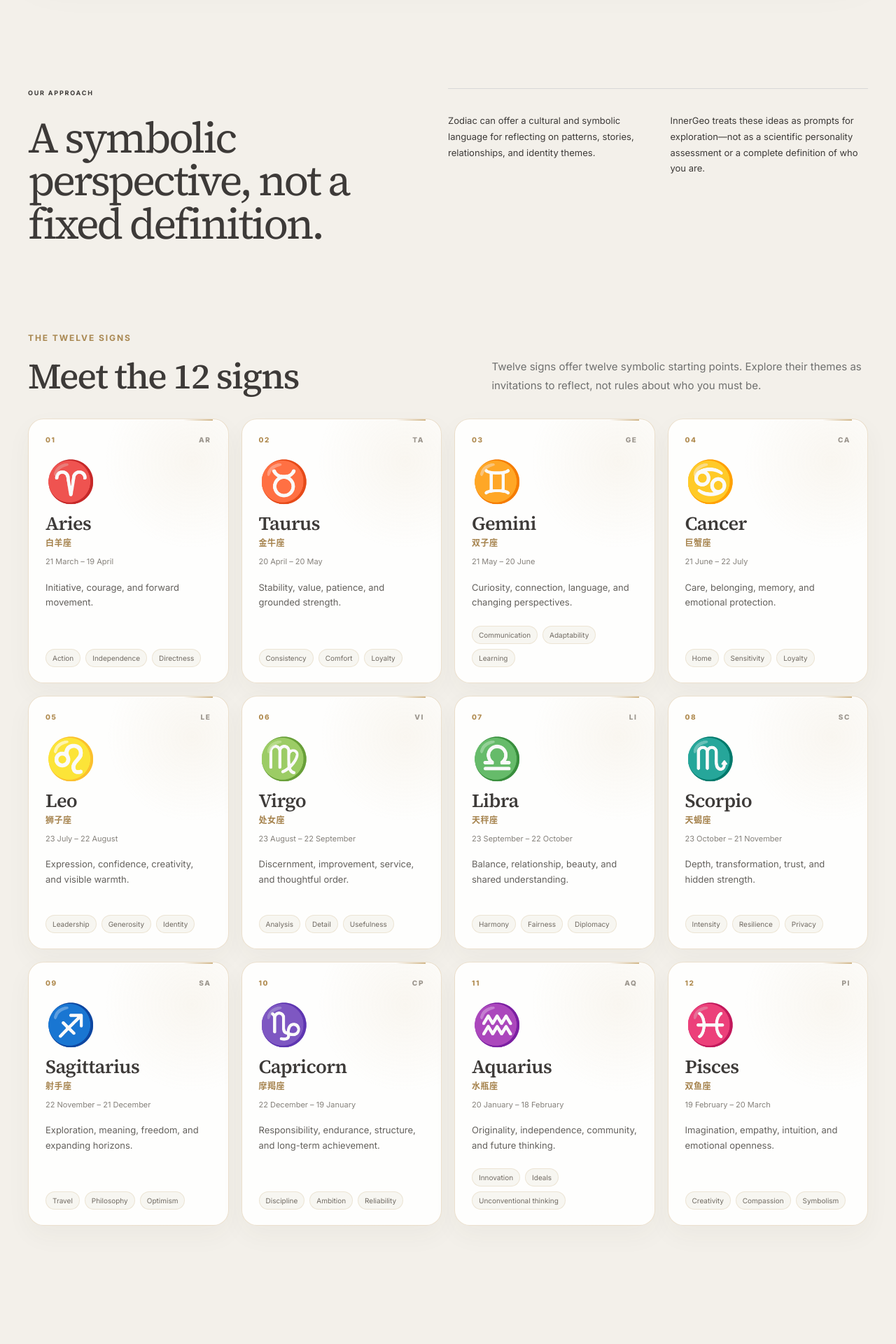
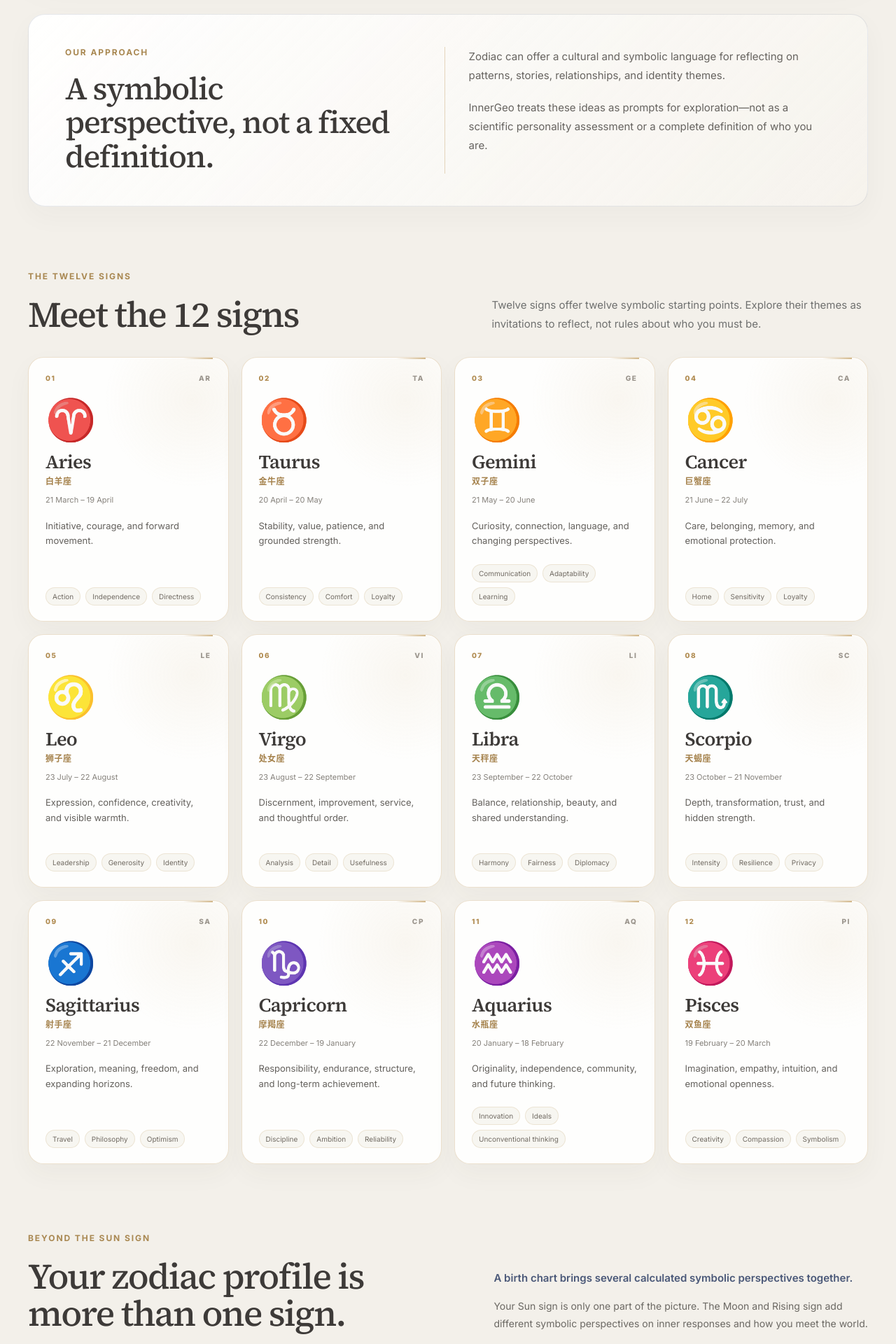
Before and after one commit to sidragon13-cyber/innergeodessa, a Next.js app: page /zodiac in a window 1280 px wide. Shown: the part 820-2740 px from the top of the page at 70% size. Built offline with nearby package versions, Linux system fonts and the light colour scheme; no server answers.

Commit message:
style(zodiac): clarify symbolic profile structure

```diff
--- a/src/components/zodiac/zodiac-landing-v1.module.css
+++ b/src/components/zodiac/zodiac-landing-v1.module.css
@@ -555,6 +555,185 @@
 }
 
 
+.approachSection {
+  padding-top: 4px;
+  padding-bottom: 82px;
+}
+
+.approachCard {
+  display: grid;
+  grid-template-columns: minmax(0, 0.85fr) minmax(420px, 1fr);
+  gap: 72px;
+  padding: 46px 52px;
+  border: 1px solid rgba(74, 88, 120, 0.13);
+  border-radius: 24px;
+  background:
+    linear-gradient(
+      135deg,
+      rgba(255, 255, 255, 0.96),
+      rgba(247, 244, 238, 0.72)
+    );
+  box-shadow:
+    0 14px 38px rgba(61, 58, 56, 0.035);
+}
+
+.approachHeading h2 {
+  max-width: 590px;
+  margin: 0;
+  color: #3d3a38;
+  font-family: var(--font-source-serif), "Source Serif 4", Georgia, serif;
+  font-size: clamp(34px, 3.5vw, 48px);
+  font-weight: 500;
+  letter-spacing: -0.032em;
+  line-height: 1.08;
+}
+
+.approachCopy {
+  position: relative;
+  padding-left: 34px;
+  border-left: 1px solid rgba(197, 163, 106, 0.42);
+}
+
+.approachCopy p {
+  margin: 0;
+  color: #66635f;
+  font-size: 15px;
+  line-height: 1.82;
+}
+
+.approachCopy p + p {
+  margin-top: 18px;
+}
+
+.complexitySection {
+  padding-top: 10px;
+  padding-bottom: 88px;
+}
+
+.complexityHeader {
+  display: grid;
+  grid-template-columns: minmax(0, 0.9fr) minmax(390px, 0.8fr);
+  align-items: end;
+  gap: 64px;
+  margin-bottom: 34px;
+}
+
+.complexityHeader h2 {
+  max-width: 680px;
+  margin: 0;
+  color: #3d3a38;
+  font-family: var(--font-source-serif), "Source Serif 4", Georgia, serif;
+  font-size: clamp(38px, 4vw, 56px);
+  font-weight: 500;
+  letter-spacing: -0.035em;
+  line-height: 1.04;
+}
+
+.complexityIntro {
+  max-width: 590px;
+}
+
+.complexityIntro p {
+  margin: 0;
+  color: #6b6863;
+  font-size: 14px;
+  line-height: 1.78;
+}
+
+.complexityIntro p + p {
+  margin-top: 14px;
+}
+
+.complexityDescription {
+  color: #4a5878 !important;
+  font-size: 15px !important;
+  font-weight: 600;
+}
+
+.anchorGrid {
+  display: grid;
+  grid-template-columns: repeat(3, minmax(0, 1fr));
+  gap: 18px;
+}
+
+.anchorCard {
+  position: relative;
+  min-height: 260px;
+  overflow: hidden;
+  padding: 30px 30px 28px;
+  border: 1px solid rgba(197, 163, 106, 0.3);
+  border-radius: 22px;
+  background:
+    radial-gradient(
+      circle at 88% 14%,
+      rgba(197, 163, 106, 0.12),
+      transparent 34%
+    ),
+    rgba(255, 255, 255, 0.9);
+  box-shadow:
+    0 12px 34px rgba(61, 58, 56, 0.04);
+}
+
+.anchorCard::before {
+  position: absolute;
+  top: 0;
+  left: 30px;
+  width: 48px;
+  height: 2px;
+  content: "";
+  background: #c5a36a;
+}
+
+.anchorSymbol {
+  color: #b58d50;
+  font-family: Georgia, "Times New Roman", serif;
+  font-size: 46px;
+  line-height: 1;
+}
+
+.anchorCard h3 {
+  margin: 26px 0 0;
+  color: #3d3a38;
+  font-family: var(--font-source-serif), "Source Serif 4", Georgia, serif;
+  font-size: 27px;
+  font-weight: 600;
+  letter-spacing: -0.025em;
+}
+
+.anchorCard p {
+  margin: 13px 0 0;
+  color: #696661;
+  font-size: 13px;
+  line-height: 1.72;
+}
+
+.traditionNote {
+  display: flex;
+  align-items: flex-start;
+  gap: 13px;
+  max-width: 920px;
+  margin: 24px auto 0;
+  padding: 18px 22px;
+  border: 1px solid rgba(197, 163, 106, 0.2);
+  border-radius: 16px;
+  background: rgba(243, 240, 234, 0.58);
+}
+
+.traditionNote span {
+  flex: 0 0 auto;
+  padding-top: 2px;
+  color: #b58d50;
+  font-size: 13px;
+}
+
+.traditionNote p {
+  margin: 0;
+  color: #77726b;
+  font-size: 12px;
+  line-height: 1.7;
+}
+
+
 @media (max-width: 1080px) {
   .signGrid {
     grid-template-columns: repeat(3, minmax(0, 1fr));
@@ -794,3 +973,99 @@
     transition: none;
   }
 }
+
+@media (max-width: 900px) {
+  .approachSection {
+    padding-bottom: 66px;
+  }
+
+  .approachCard {
+    grid-template-columns: 1fr;
+    gap: 28px;
+    padding: 40px;
+  }
+
+  .approachCopy {
+    padding-left: 0;
+    padding-top: 24px;
+    border-top: 1px solid rgba(197, 163, 106, 0.38);
+    border-left: 0;
+  }
+
+  .complexityHeader {
+    grid-template-columns: 1fr;
+    gap: 22px;
+  }
+
+  .complexityIntro {
+    max-width: 760px;
+  }
+
+  .anchorGrid {
+    grid-template-columns: 1fr;
+  }
+
+  .anchorCard {
+    min-height: 0;
+  }
+}
+
+@media (max-width: 640px) {
+  .approachSection {
+    padding-bottom: 54px;
+  }
+
+  .approachCard {
+    gap: 24px;
+    padding: 30px 24px;
+    border-radius: 18px;
+  }
+
+  .approachHeading h2 {
+    font-size: 34px;
+  }
+
+  .approachCopy p {
+    font-size: 14px;
+    line-height: 1.75;
+  }
+
+  .complexitySection {
+    padding-bottom: 62px;
+  }
+
+  .complexityHeader {
+    margin-bottom: 25px;
+  }
+
+  .complexityHeader h2 {
+    font-size: clamp(34px, 10vw, 44px);
+  }
+
+  .anchorGrid {
+    gap: 13px;
+  }
+
+  .anchorCard {
+    padding: 25px 23px 23px;
+    border-radius: 18px;
+  }
+
+  .anchorCard::before {
+    left: 23px;
+  }
+
+  .anchorSymbol {
+    font-size: 42px;
+  }
+
+  .anchorCard h3 {
+    margin-top: 21px;
+    font-size: 25px;
+  }
+
+  .traditionNote {
+    margin-top: 18px;
+    padding: 16px 18px;
+  }
+}
--- a/src/components/zodiac/zodiac-landing.tsx
+++ b/src/components/zodiac/zodiac-landing.tsx
@@ -156,16 +156,19 @@ export function ZodiacLanding() {
 
       <Container
         as="section"
-        className="zodiac-meaning"
+        size="wide"
+        className={styles.approachSection}
       >
-        <div>
-          <p className="eyebrow">
+        <div className={styles.approachCard}>
+          <div className={styles.approachHeading}>
+            <p className={styles.eyebrow}>
               {dictionary.approach.eyebrow}
             </p>
+
             <h2>{dictionary.approach.title}</h2>
           </div>
 
-        <div className="zodiac-meaning-copy">
+          <div className={styles.approachCopy}>
             {dictionary.approach.paragraphs.map(
               (paragraph, index) => (
                 <p key={`approach-${index}`}>
@@ -173,6 +176,7 @@ export function ZodiacLanding() {
                 </p>
               ),
             )}
+          </div>
         </div>
       </Container>
 
@@ -249,16 +253,23 @@ export function ZodiacLanding() {
 
       <Container
         as="section"
-        className="more-than-sign"
+        size="wide"
+        className={styles.complexitySection}
       >
+        <div className={styles.complexityHeader}>
           <div>
-          <p className="eyebrow">
+            <p className={styles.eyebrow}>
               {dictionary.complexity.eyebrow}
             </p>
+
             <h2>{dictionary.complexity.title}</h2>
           </div>
 
-        <div className="more-than-sign-copy">
+          <div className={styles.complexityIntro}>
+            <p className={styles.complexityDescription}>
+              {dictionary.complexity.description}
+            </p>
+
             {dictionary.complexity.paragraphs.map(
               (paragraph, index) => (
                 <p key={`complexity-${index}`}>
@@ -266,9 +277,32 @@ export function ZodiacLanding() {
                 </p>
               ),
             )}
-          <p className="tradition-note">
-            {dictionary.complexity.traditionNote}
-          </p>
+          </div>
+        </div>
+
+        <div className={styles.anchorGrid}>
+          {dictionary.complexity.anchors.map((anchor) => (
+            <article
+              className={styles.anchorCard}
+              key={anchor.label}
+            >
+              <div
+                className={styles.anchorSymbol}
+                aria-hidden="true"
+              >
+                {anchor.symbol}
+              </div>
+
+              <h3>{anchor.label}</h3>
+
+              <p>{anchor.description}</p>
+            </article>
+          ))}
+        </div>
+
+        <div className={styles.traditionNote}>
+          <span aria-hidden="true">✦</span>
+          <p>{dictionary.complexity.traditionNote}</p>
         </div>
       </Container>
 
```
Lines whose indentation alone changed are shown as unchanged.
